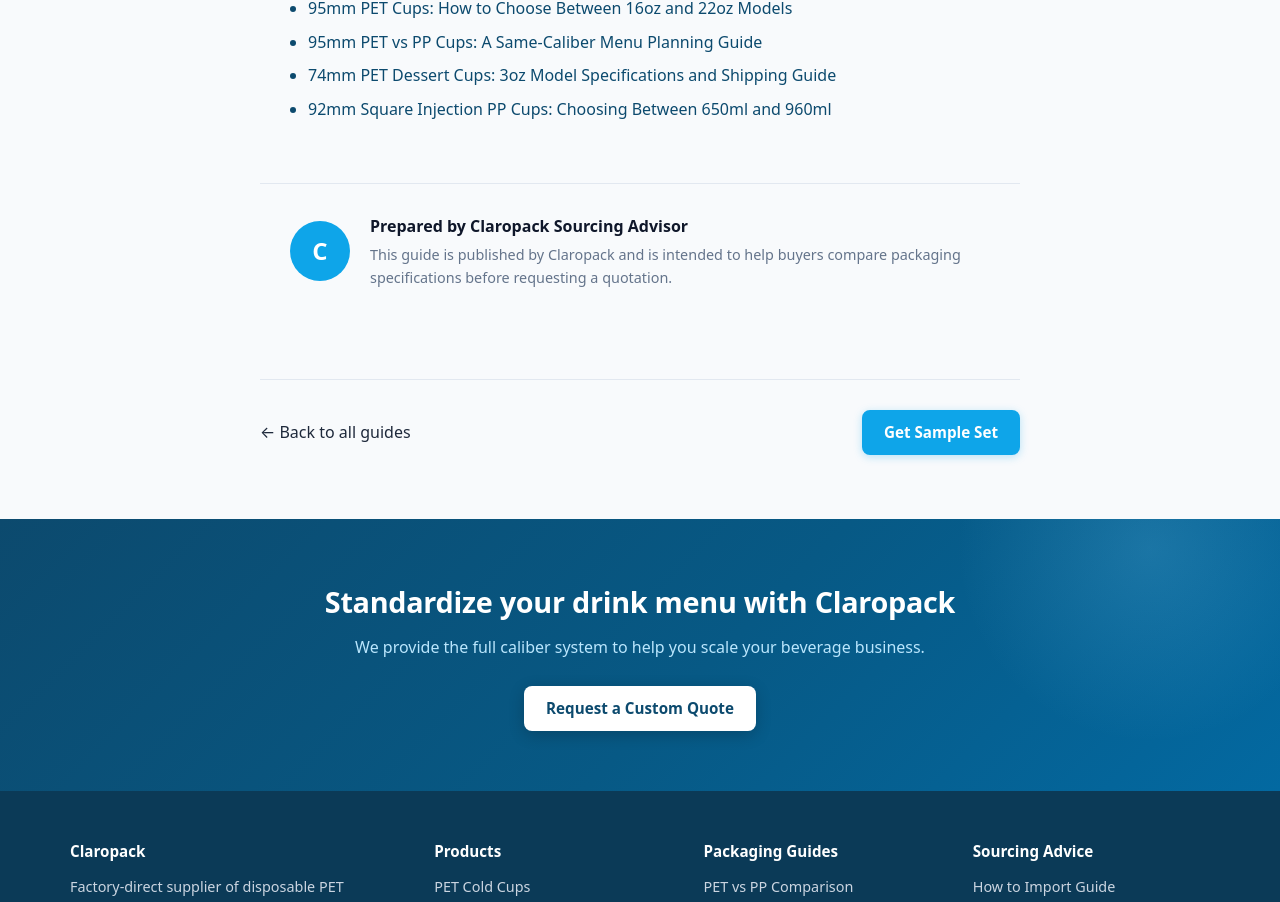
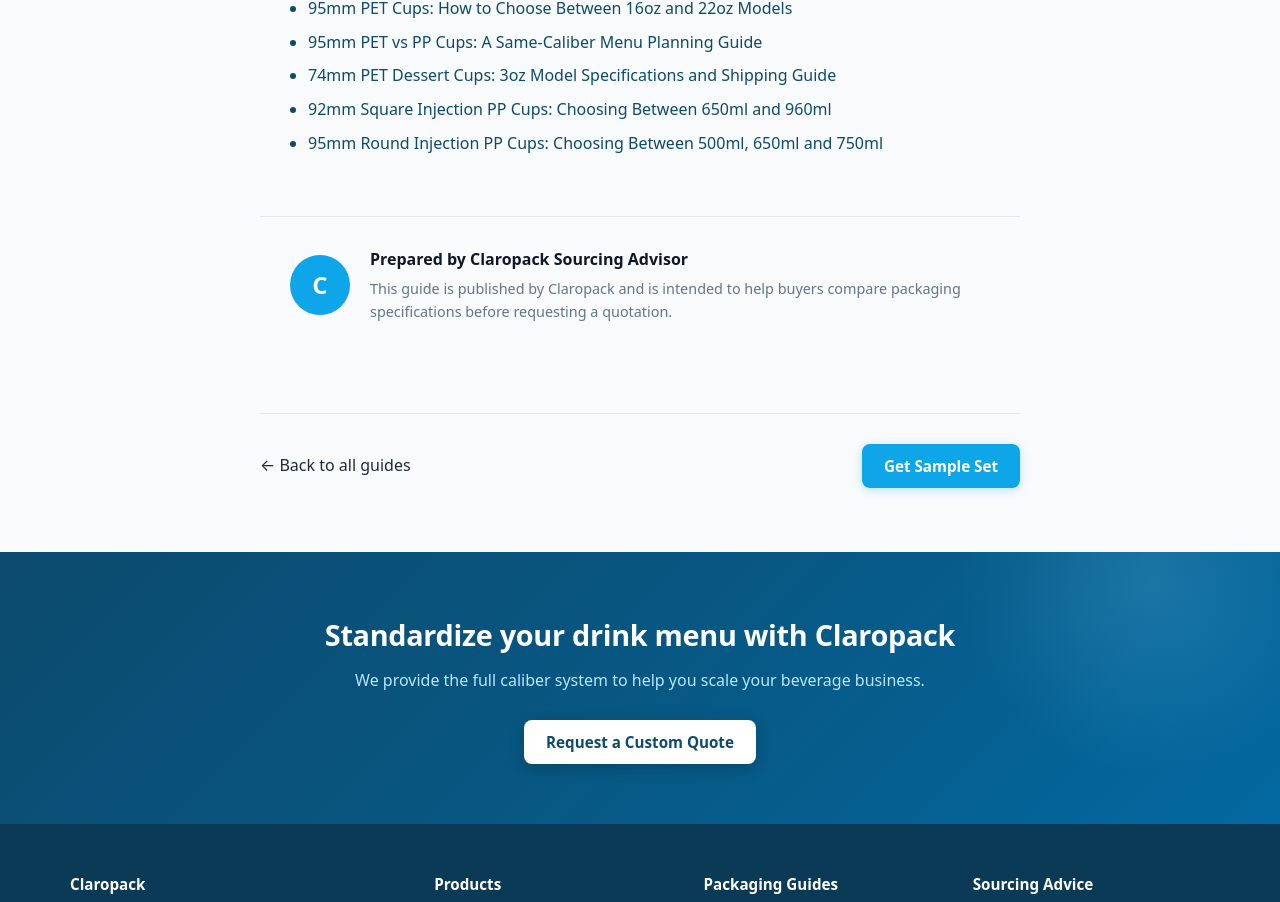
Before and after one commit to parkourV/claropack-official, a React (Vite) app: page /blog/107mm-pet-jumbo-cups-30oz-32oz-guide in a window 1280 px wide. Shown: the part 4450-5352 px from the top of the page. Built offline with nearby package versions, Linux system fonts and the light colour scheme.

Commit message:
seo: daily post publish and technical audit

```diff
--- a/scripts/doctor.mjs
+++ b/scripts/doctor.mjs
@@ -103,7 +103,8 @@
         'https://claropack.com/blog/95mm-pet-pp-menu-planning-guide',
         'https://claropack.com/blog/74mm-pet-dessert-cups-sourcing-guide',
         'https://claropack.com/blog/92mm-square-injection-pp-cups-selection-guide',
-        'https://claropack.com/blog/107mm-pet-jumbo-cups-30oz-32oz-guide'
+        'https://claropack.com/blog/107mm-pet-jumbo-cups-30oz-32oz-guide',
+        'https://claropack.com/blog/95mm-round-injection-pp-cups-selection-guide'
     ];
     for (const url of requiredSitemapUrls) {
         if (!sitemap.includes(`<loc>${url}</loc>`)) {
@@ -167,7 +168,8 @@
         { path: 'blog/95mm-pet-pp-menu-planning-guide/index.html', route: '/blog/95mm-pet-pp-menu-planning-guide' },
         { path: 'blog/74mm-pet-dessert-cups-sourcing-guide/index.html', route: '/blog/74mm-pet-dessert-cups-sourcing-guide' },
         { path: 'blog/92mm-square-injection-pp-cups-selection-guide/index.html', route: '/blog/92mm-square-injection-pp-cups-selection-guide' },
-        { path: 'blog/107mm-pet-jumbo-cups-30oz-32oz-guide/index.html', route: '/blog/107mm-pet-jumbo-cups-30oz-32oz-guide' }
+        { path: 'blog/107mm-pet-jumbo-cups-30oz-32oz-guide/index.html', route: '/blog/107mm-pet-jumbo-cups-30oz-32oz-guide' },
+        { path: 'blog/95mm-round-injection-pp-cups-selection-guide/index.html', route: '/blog/95mm-round-injection-pp-cups-selection-guide' }
     ];
 
     let allPassed = true;
--- a/scripts/prerender.mjs
+++ b/scripts/prerender.mjs
@@ -64,6 +64,7 @@
   "/blog/74mm-pet-dessert-cups-sourcing-guide",
   "/blog/92mm-square-injection-pp-cups-selection-guide",
   "/blog/107mm-pet-jumbo-cups-30oz-32oz-guide",
+  "/blog/95mm-round-injection-pp-cups-selection-guide",
   "/about",
   "/contact"
 ];
--- a/src/data/posts.jsx
+++ b/src/data/posts.jsx
@@ -2312,5 +2312,54 @@
       { q: 'Do you offer a matching lid for the 107mm caliber?', a: 'Yes. We supply specific lids matched to the 107mm rim. Lids are typically available in flat or dome formats; confirm the exact model with the supplier.' },
       { q: 'What is the weight difference between the 30oz and 32oz models?', a: 'The catalog lists the 30oz model at 19g and the 32oz model at 20g. Confirm production tolerance with the factory.' }
     ]
+  },
+  '95mm-round-injection-pp-cups-selection-guide': {
+    title: '95mm Round Injection PP Cups: Choosing Between 500ml, 650ml and 750ml',
+    description: 'Compare the 95mm round injection-molded PP cup models by capacity, height, base diameter and weight using Claropack catalog specifications.',
+    date: '2026-09-24',
+    author: 'Claropack Sourcing Advisor',
+    img: '/assets/blog/pp-cups-cover.png',
+    excerpt: 'The 95mm round PP series offers three listed capacities for different beverage menus. Compare the complete specification rows before selecting a model for sampling or production.',
+    quickFacts: [
+      { label: 'Format', value: '95 mm Round Injection PP' },
+      { label: 'Listed Capacities', value: '500 ml / 650 ml / 750 ml' },
+      { label: 'Height Range', value: '120 mm / 151 mm / 161 mm' },
+      { label: 'Weight Range', value: '14 g / 18 g / 22 g' }
+    ],
+    content: [
+      {
+        type: 'text',
+        h2: 'One Caliber, Three Round Cup Sizes',
+        body: 'A shared 95mm caliber does not make every cup interchangeable. The listed round PP series uses the same nominal rim size across three capacities, while height, base diameter and weight change by model. Put the complete row in your purchasing sheet so sampling, lid matching and production discussions refer to the same specification.'
+      },
+      {
+        type: 'comparison',
+        h2: '95mm Round PP Catalog Reference',
+        body: 'The following values are transcribed directly from the injection PP category table. Confirm final drawings and any custom configuration with the factory.',
+        table: {
+          head: ['Model', 'Caliber', 'Capacity', 'Height', 'Base', 'Weight'],
+          rows: [
+            ['PP-95', '95 mm', '500 ml', '120 mm', '58 mm', '14 g'],
+            ['PP-95', '95 mm', '650 ml', '151 mm', '60 mm', '18 g'],
+            ['PP-95', '95 mm', '750 ml', '161 mm', '64 mm', '22 g']
+          ]
+        }
+      },
+      {
+        type: 'text',
+        h2: 'Compare Height and Base Alongside Capacity',
+        body: 'The listed 500ml model is 120mm high with a 58mm base, the 650ml model is 151mm high with a 60mm base, and the 750ml model is 161mm high with a 64mm base. Use these fields when checking cup holders, carriers, shelf clearance and filling equipment. Final fit remains待工厂确认.'
+      },
+      {
+        type: 'text',
+        h2: 'What to Put in the Supplier Request',
+        body: 'State PP-95 and the selected capacity first, then copy the caliber, height, base and weight from the matching row. Confirm finish, lid or sealing-film compatibility, carton quantity, printing specifications, artwork tolerances and destination documentation with the factory; missing fields remain待工厂确认.'
+      }
+    ],
+    faqs: [
+      { q: 'Do all three listed round models use a 95mm caliber?', a: 'Yes. The three PP-95 rows are listed at 95mm, but their capacity, height, base and weight differ. Confirm the exact matching lid and sealing setup for the selected model.' },
+      { q: 'Which listed round PP model has the smallest base?', a: 'The 500ml PP-95 row lists a 58mm base. Confirm production tolerance and final drawing dimensions with the factory.' },
+      { q: 'Is carton quantity listed for these three PP models?', a: 'Carton quantity is not included in the visible specification rows for these PP models. Mark the carton configuration as待工厂确认 for the exact order.' }
+    ]
   }
 }
```
Also changed, not shown: 60 other files (tests, documents, lock files or other folders).
